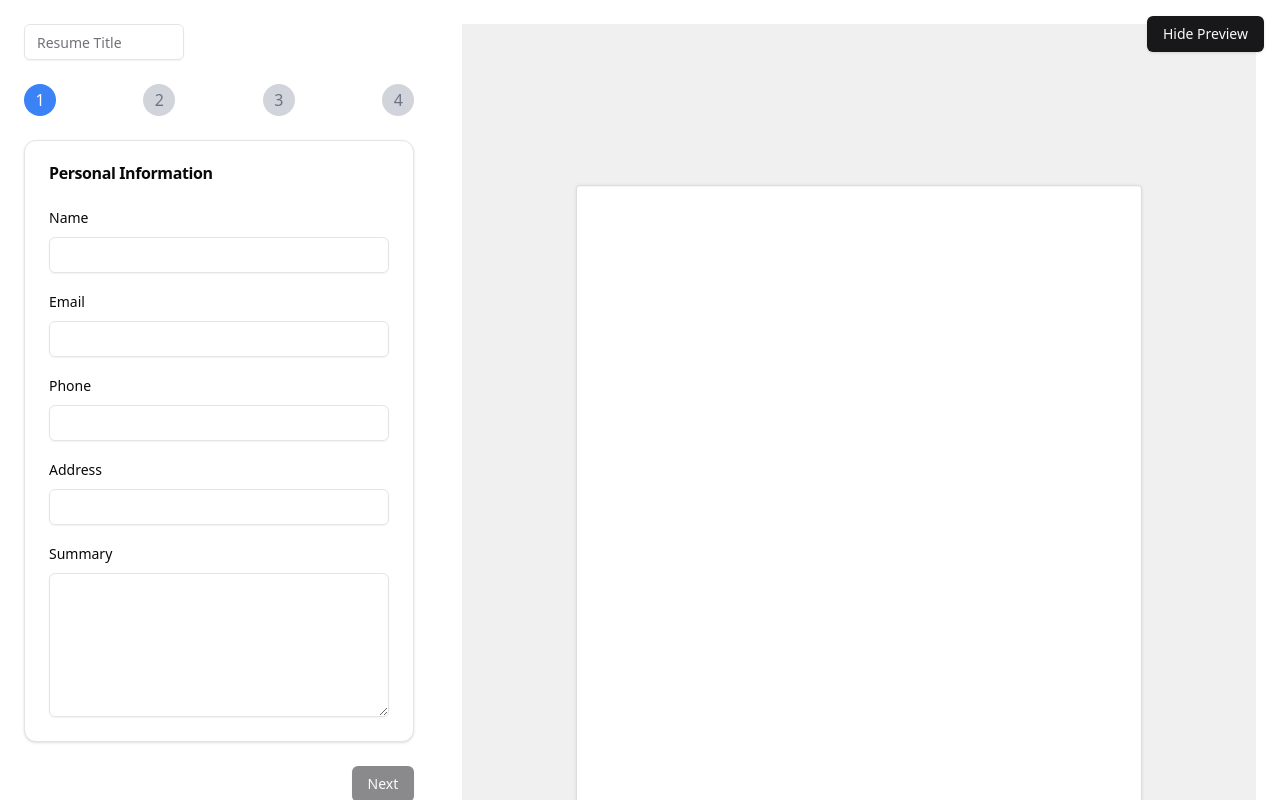
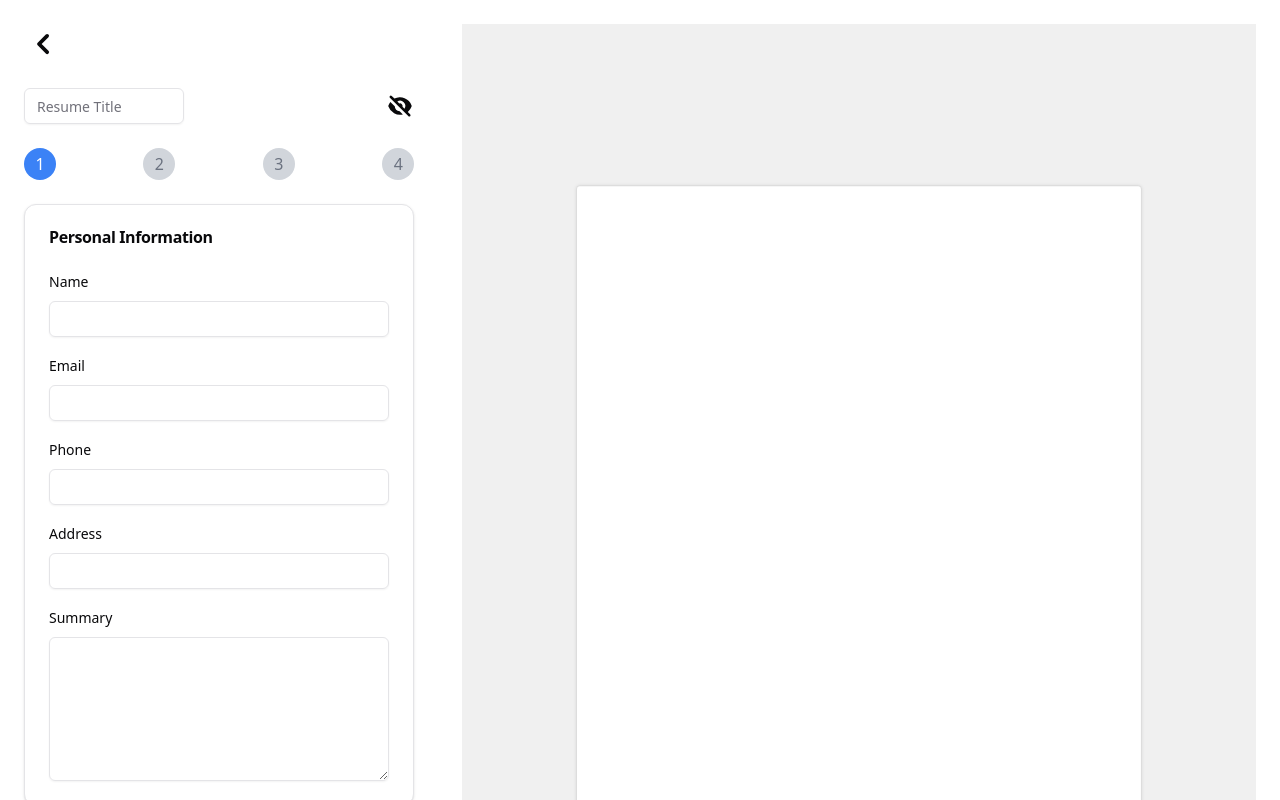
Before and after one commit to Raxza/react-resume-builder, a React (Vite) app: page /resume/create in a window 1280 px wide. Shown: the top 800 px of the page. Built offline with nearby package versions, Linux system fonts and the light colour scheme.

Commit message:
Add Create-Edit Page
+Back Button
+Toggle Preview adjust

```diff
--- a/src/pages/Resume/create.tsx
+++ b/src/pages/Resume/create.tsx
@@ -1,9 +1,4 @@
-import {
-  emptyEducation,
-  emptyExperience,
-  emptyOther,
-  Resume,
-} from "@/types/Resume.ts";
+import { Resume } from "@/types/Resume.ts";
 import { Button } from '@/components/ui/button';
 import PersonalInformation from './components/PersonalInformation';
 import WorkExperience from './components/WorkExperience';
@@ -14,6 +9,7 @@ import { handleAddResume } from '@/lib/IndexedDB/resumeStore';
 import { useNavigate } from 'react-router-dom';
 import ResumePreview from '@/components/common/ResumePreview';
 import { useState } from "react";
+import { ChevronLeftIcon, EyeIcon, EyeSlashIcon } from "@heroicons/react/16/solid";
 
 const ResumeCreate = () => {
   const [resume, setResume] = useState<Resume>({
@@ -83,6 +79,8 @@ const ResumeCreate = () => {
   return (
       <div className="flex">
         <form className="max-w-4xl mx-auto p-6 space-y-6 flex-1">
+          <ChevronLeftIcon className="h-10 w-10 cursor-pointer" onClick={() => navigate('/')} />
+          <div className="flex justify-between items-center">
             <div className="space-y-2">
               <Input
                 type="text"
@@ -93,6 +91,12 @@ const ResumeCreate = () => {
                 className='w-40'
                 required
               />
+            </div>
+            {showPreview ? (
+              <EyeSlashIcon className="h-7 w-7 cursor-pointer" onClick={() => setShowPreview(false)} />
+            ) : (
+              <EyeIcon className="h-7 w-7 cursor-pointer" onClick={() => setShowPreview(true)} />
+            )}
           </div>
 
           <div className="flex justify-between items-center mb-6">
@@ -142,12 +146,9 @@ const ResumeCreate = () => {
         </form>
         {showPreview && (
           <div className="flex-1 p-6">
-          <ResumePreview resume={resume}/>
+            <ResumePreview resume={resume} />
           </div>
         )}
-      <Button onClick={() => setShowPreview(!showPreview)} className="absolute top-4 right-4">
-        {showPreview ? 'Hide Preview' : 'Show Preview'}
-      </Button>
       </div>
   );
 };
--- a/src/pages/Resume/edit.tsx
+++ b/src/pages/Resume/edit.tsx
@@ -14,6 +14,7 @@ import { handleUpdateResume, handleGetResumeById } from '@/lib/IndexedDB/resumeS
 import { useNavigate, useParams } from 'react-router-dom';
 import ResumePreview from '@/components/common/ResumePreview';
 import { useEffect, useState } from "react";
+import { ChevronLeftIcon, EyeIcon, EyeSlashIcon } from "@heroicons/react/16/solid";
 
 const ResumeEdit = () => {
   const { id } = useParams();
@@ -45,7 +46,7 @@ const ResumeEdit = () => {
       }
     };
     fetchResume();
-  },[id]);
+  }, [id]);
 
   const handleSave = async () => {
     const updatedResume = {
@@ -101,6 +102,8 @@ const ResumeEdit = () => {
   return (
     <div className="flex">
       <form className="max-w-4xl mx-auto p-6 space-y-6 flex-1">
+      <ChevronLeftIcon className="h-10 w-10 cursor-pointer" onClick={() => navigate('/')} />
+        <div className="flex justify-between items-center">
           <div className="space-y-2">
             <Input
               type="text"
@@ -111,6 +114,12 @@ const ResumeEdit = () => {
               className='w-40'
               required
             />
+          </div>
+          {showPreview ? (
+            <EyeSlashIcon className="h-7 w-7 cursor-pointer" onClick={() => setShowPreview(false)} />
+          ) : (
+            <EyeIcon className="h-7 w-7 cursor-pointer" onClick={() => setShowPreview(true)} />
+          )}
         </div>
 
         <div className="flex justify-between items-center mb-6">
@@ -160,12 +169,9 @@ const ResumeEdit = () => {
       </form>
       {showPreview && (
         <div className="flex-1 p-6">
-          <ResumePreview resume={resume}/>
+          <ResumePreview resume={resume} />
         </div>
       )}
-      <Button onClick={() => setShowPreview(!showPreview)} className="absolute top-4 right-4">
-        {showPreview ? 'Hide Preview' : 'Show Preview'}
-      </Button>
     </div>
   );
 };
```
Lines whose indentation alone changed are shown as unchanged.
